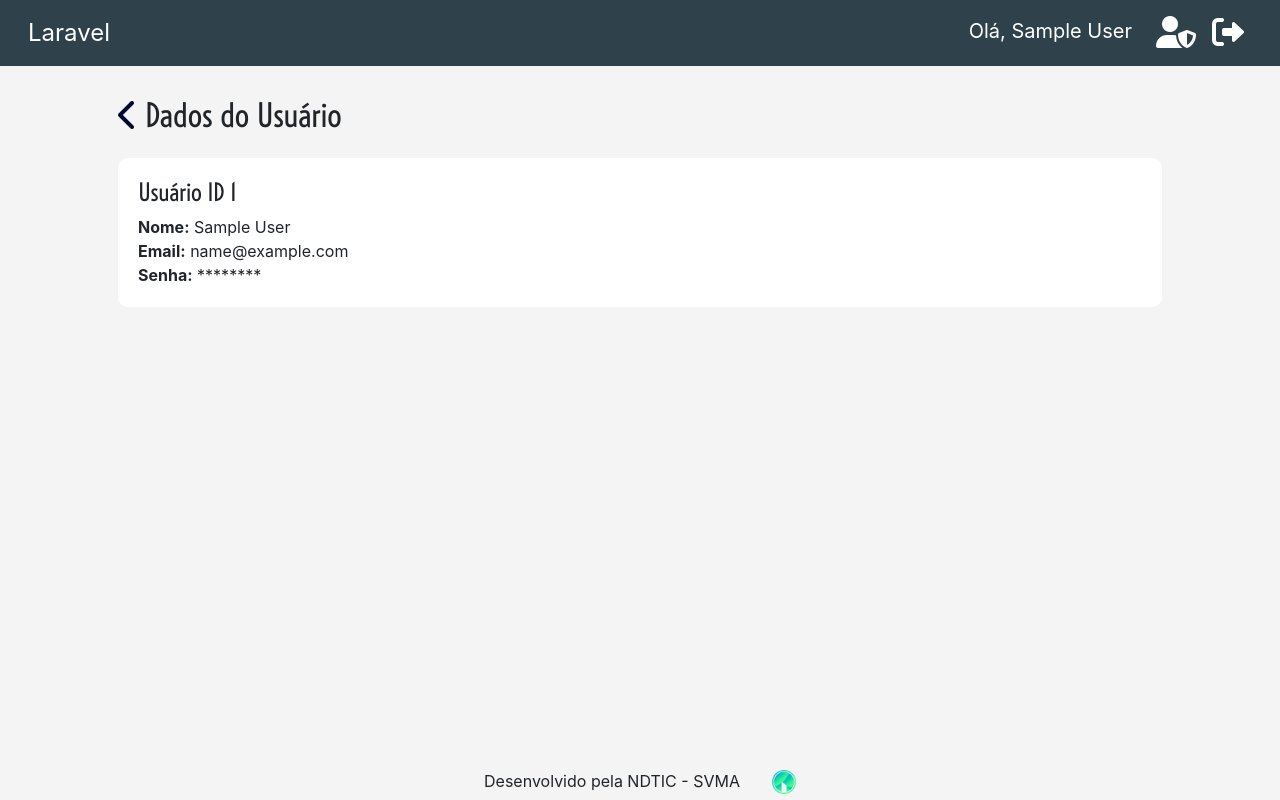
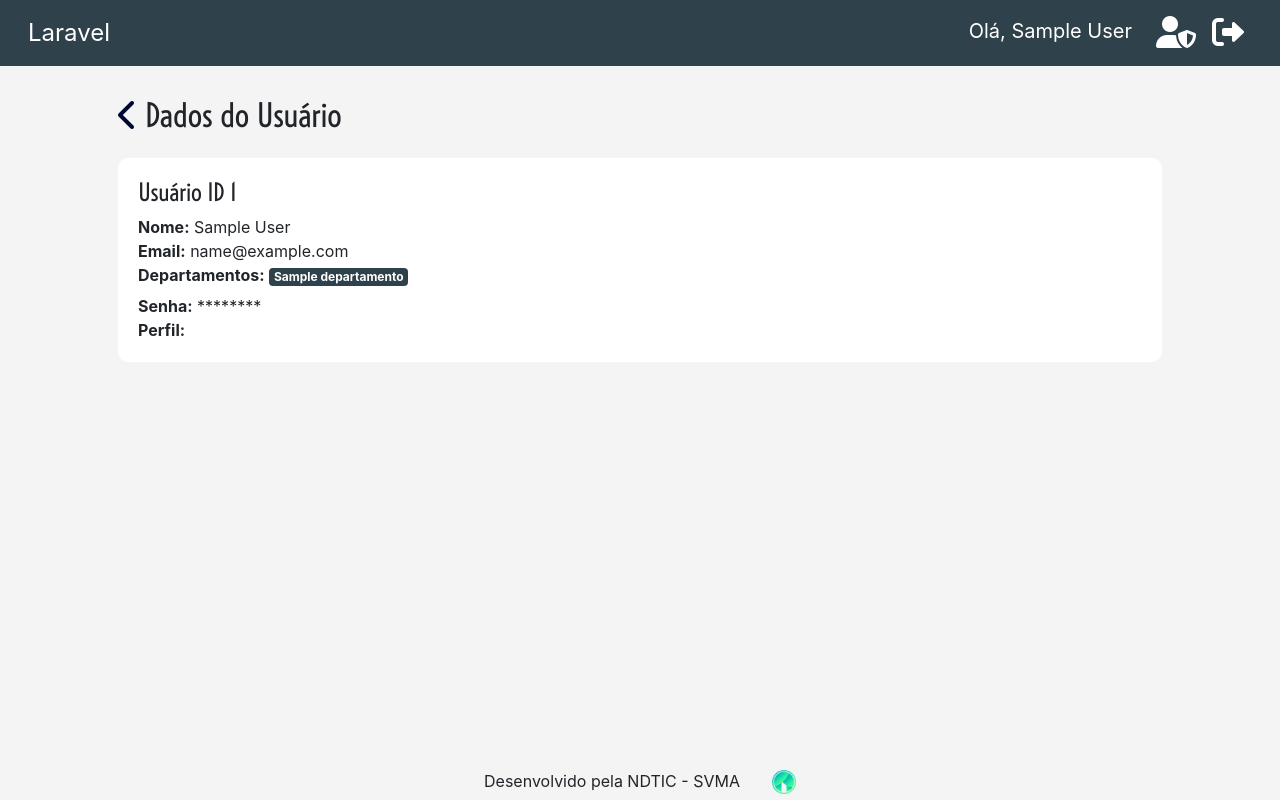
Before and after one commit to xcheesee/almox-be, a Laravel app: page /users/1 in a window 1280 px wide. Run offline with Laravel 8, Linux system fonts and the light colour scheme; a user stored in the database is signed in; tables that the repository leaves empty hold one stand-in row (values such as "Sample post").

Commit message:
adicionando a seleção de departamentos para usuários

```diff
--- a/app/Helpers/DepartamentoHelper.php
+++ b/app/Helpers/DepartamentoHelper.php
@@ -20,8 +20,8 @@
         return $arrSelect;
     }
 
-    public static function deptosByUser($user, string $coluna){
-        if ($user->hasRole('admin')){
+    public static function deptosByUser($user, string $coluna, $bypass_admin = true){
+        if ($user->hasRole('admin') && $bypass_admin){
             $departamentos = Departamento::query()->orderBy('id')->get(); //->where('ativo','=',1)
             $arrSelect = array();
             foreach($departamentos as $v){
--- a/app/Http/Controllers/UserController.php
+++ b/app/Http/Controllers/UserController.php
@@ -2,6 +2,9 @@
 
 namespace App\Http\Controllers;
 
+use App\Helpers\DepartamentoHelper;
+use App\Models\Departamento;
+use App\Models\DepartamentoUsuario;
 use Illuminate\Support\Facades\Hash;
 use App\Models\User;
 use Illuminate\Http\Request;
@@ -46,8 +49,9 @@
     public function create()
     {
         $roles = Role::pluck('name','name')->all();
+        $departamentos = Departamento::pluck('nome', 'id')->all();
 
-        return view('users.create', compact('roles'));
+        return view('users.create', compact('roles', 'departamentos'));
     }
 
     /**
@@ -71,6 +75,14 @@
         $user = User::create($input);
         $user->assignRole($request->input('roles'));
 
+        //salvando os departamentos do usuário
+        foreach($input['departamentos'] as $departamento){
+            $depto_user = new DepartamentoUsuario();
+            $depto_user->departamento_id = $departamento;
+            $depto_user->user_id = $user->id;
+            $depto_user->save();
+        }
+
         return redirect()->route('users.index')
             ->with('success', 'User created successfully.');
     }
@@ -84,8 +96,10 @@
     public function show($id)
     {
         $user = User::find($id);
+        $userRole = $user->roles->pluck('name')->all();
+        $userDeptos = DepartamentoHelper::deptosByUser($user,'nome',false);
 
-        return view('users.show', compact('user'));
+        return view('users.show', compact('user','userRole','userDeptos'));
     }
 
     /**
@@ -99,8 +113,10 @@
         $user = User::find($id);
         $roles = Role::pluck('name', 'name')->all();
         $userRole = $user->roles->pluck('name', 'name')->all();
+        $departamentos = Departamento::pluck('nome', 'id')->all();
+        $userDeptos = DepartamentoHelper::deptosByUser($user,'id',false);
 
-        return view('users.edit', compact('user', 'roles', 'userRole'));
+        return view('users.edit', compact('user', 'roles', 'userRole', 'departamentos', 'userDeptos'));
     }
 
     /**
@@ -136,6 +152,17 @@
 
         $user->assignRole($request->input('roles'));
 
+        //salvando os departamentos do usuário
+        DB::table('departamento_usuarios')
+            ->where('user_id', $id)
+            ->delete();
+        foreach($input['departamentos'] as $departamento){
+            $depto_user = new DepartamentoUsuario();
+            $depto_user->departamento_id = $departamento;
+            $depto_user->user_id = $id;
+            $depto_user->save();
+        }
+
         return redirect()->route('users.index')
             ->with('success', 'User updated successfully.');
     }
@@ -152,6 +179,10 @@
         $user = User::find($id);
         $user->ativo = 0;
         $user->save();
+
+        DB::table('departamento_usuarios')
+            ->where('user_id', $id)
+            ->delete();
 
         return redirect()->route('users.index')
             ->with('success', 'User deleted successfully.');
--- a/resources/views/users/create.blade.php
+++ b/resources/views/users/create.blade.php
@@ -18,6 +18,10 @@
                 {!! Form::text('email', null, array('placeholder' => 'Email','class' => 'form-control')) !!}
             </div>
             <div class="form-group mb-3">
+                <strong>Departamentos:</strong>
+                {!! Form::select('departamentos[]', $departamentos, [], array('class' => 'form-control','multiple')) !!}
+            </div>
+            <div class="form-group mb-3">
                 <strong>Senha:</strong>
                 {!! Form::password('password', array('placeholder' => 'Password','class' => 'form-control')) !!}
             </div>
--- a/resources/views/users/edit.blade.php
+++ b/resources/views/users/edit.blade.php
@@ -18,6 +18,10 @@
                 {!! Form::text('email', null, array('placeholder' => 'Email','class' => 'form-control')) !!}
             </div>
             <div class="form-group mb-3">
+                <strong>Departamentos:</strong>
+                {!! Form::select('departamentos[]', $departamentos, $userDeptos, array('class' => 'form-control','multiple')) !!}
+            </div>
+            <div class="form-group mb-3">
                 <strong>Senha:</strong>
                 {!! Form::password('password', array('placeholder' => 'Password','class' => 'form-control')) !!}
             </div>
--- a/resources/views/users/show.blade.php
+++ b/resources/views/users/show.blade.php
@@ -25,9 +25,29 @@
     </div>
     <div class="row">
         <div class="col">
+            <strong>Departamentos:</strong>
+            @if(!empty($userDeptos))
+                @foreach($userDeptos as $depto)
+                    <label class="badge bg-primary">{{ $depto }}</label>
+                @endforeach
+            @endif
+        </div>
+    </div>
+    <div class="row">
+        <div class="col">
             <strong>Senha:</strong>
             ********
         </div>
     </div>
+    <div class="row">
+        <div class="col">
+            <strong>Perfil:</strong>
+            @if(!empty($userRole))
+                @foreach($userRole as $role)
+                    <label class="badge bg-primary">{{ $role }}</label>
+                @endforeach
+            @endif
+        </div>
+    </div>
 </div>
 @endsection
```
